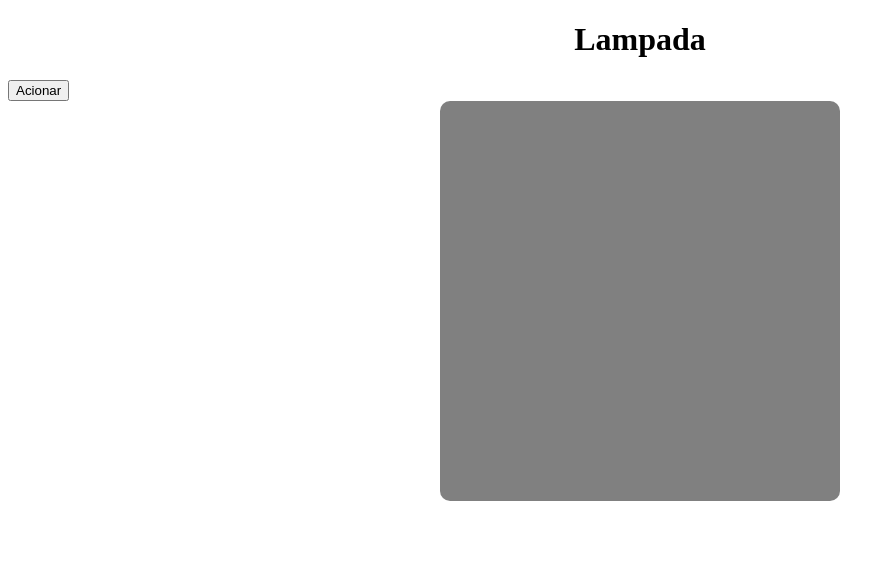
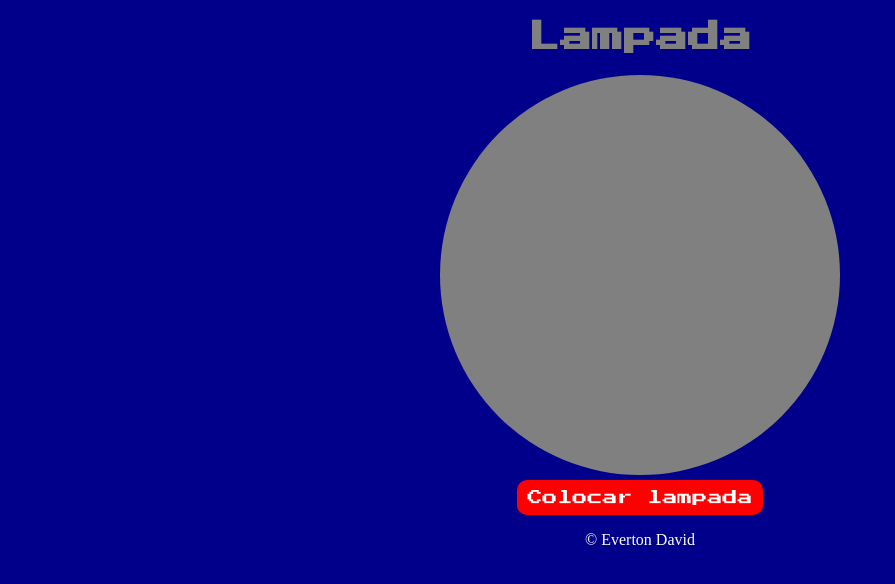
Before and after one commit to EvertonDSS/Lampada, a plain HTML site: page index.html in a window 1280 px wide. Shown: the whole page, without its empty margins (0-895 px from the left). Drawn offline with Linux system fonts and the light colour scheme.

Commit message:
Lampada completa

```diff
--- a/css/estilo.css
+++ /dev/null
@@ -1,16 +0,0 @@
-header {
-  text-align: center;
-}
-
-img {
-  transform: rotate(180deg);
-}
-
-#quarto {
-  margin: auto;
-  text-align: center;
-  background-color: gray;
-  width: 400px;
-  height: 400px;
-  border-radius: 10px;
-}
--- /dev/null
+++ b/estilo/estilo.css
@@ -0,0 +1,40 @@
+body {
+  background-color: darkblue;
+}
+header {
+  text-align: center;
+  font-family: "Press Start 2P", cursive;
+  color: gray;
+}
+
+img {
+  transform: rotate(180deg);
+}
+
+#quarto {
+  margin: auto;
+  text-align: center;
+  background-color: gray;
+  width: 400px;
+  height: 400px;
+  border-radius: 50%;
+}
+
+#interruptor {
+  text-align: center;
+}
+
+#botao {
+  margin-top: 5px;
+  background-color: red;
+  color: white;
+  border-radius: 10px;
+  border: none;
+  padding: 10px;
+  font-size: 15px;
+  font-family: "Press Start 2P", cursive;
+  cursor: pointer;
+}
+footer {
+  color: white;
+}
--- a/index.html
+++ b/index.html
@@ -3,19 +3,28 @@
 
 <head>
     <meta charset="UTF-8">
-    <link rel="stylesheet" href="css/estilo.css">
+    <link rel="preconnect" href="https://fonts.googleapis.com">
+    <link rel="preconnect" href="https://fonts.gstatic.com" crossorigin>
+    <link href="https://fonts.googleapis.com/css2?family=Press+Start+2P&display=swap" rel="stylesheet">
+    <link rel="stylesheet" href="estilo/estilo.css">
     <title>Lampada</title>
 </head>
 
 <body>
     <header>
-        <h1>Lampada</h1>
+        <h1 id="titulo">Lampada</h1>
     </header>
-    <div>
-        <input type="button" value="Acionar" onclick="acionar()">
-    </div>
+
     <div id="quarto">
         <img src="" id="lampada" alt="" width="100">
+
+
+    </div>
+    <div id="interruptor">
+        <input type="button" id="botao" value="Colocar lampada" onclick="acionar()">
+        <footer>
+            <p>&copy Everton David </p>
+        </footer>
     </div>
 
     <script src="script/script.js"></script>
--- a/script/script.js
+++ b/script/script.js
@@ -1,17 +1,24 @@
 
 var status = 1;
+var lampada = document.getElementById("lampada")
+var quarto = document.getElementById("quarto")
+var botao = document.getElementById("botao")
+
 function acionar() {
-    var lampada = document.getElementById("lampada")
-    var quarto = document.getElementById("quarto")
+
     if (status == 1) {
         status = 0;
-        lampada.setAttribute("src", "img/acesa.png")
-        quarto.style.backgroundColor = "yellow"
+        lampada.setAttribute("src", "imagens/apagada.png")
+        quarto.style.backgroundColor = "gray"
+        botao.value = "Acender"
+        document.getElementById("titulo").style.color = "gray"
     } else {
         status = 1;
         quarto.style.backgroundColor = "gray"
-        lampada.setAttribute("src", "img/apagada.png")
-
+        lampada.setAttribute("src", "imagens/acesa.png")
+        quarto.style.backgroundColor = "yellow"
+        botao.value = "Apagar"
+        document.getElementById("titulo").style.color = "yellow"
     }
 
 }
```
Also changed, not shown: imagens/acesa.png (renamed from img/acesa.png), imagens/apagada.png (renamed from img/apagada.png), 1 other file.
